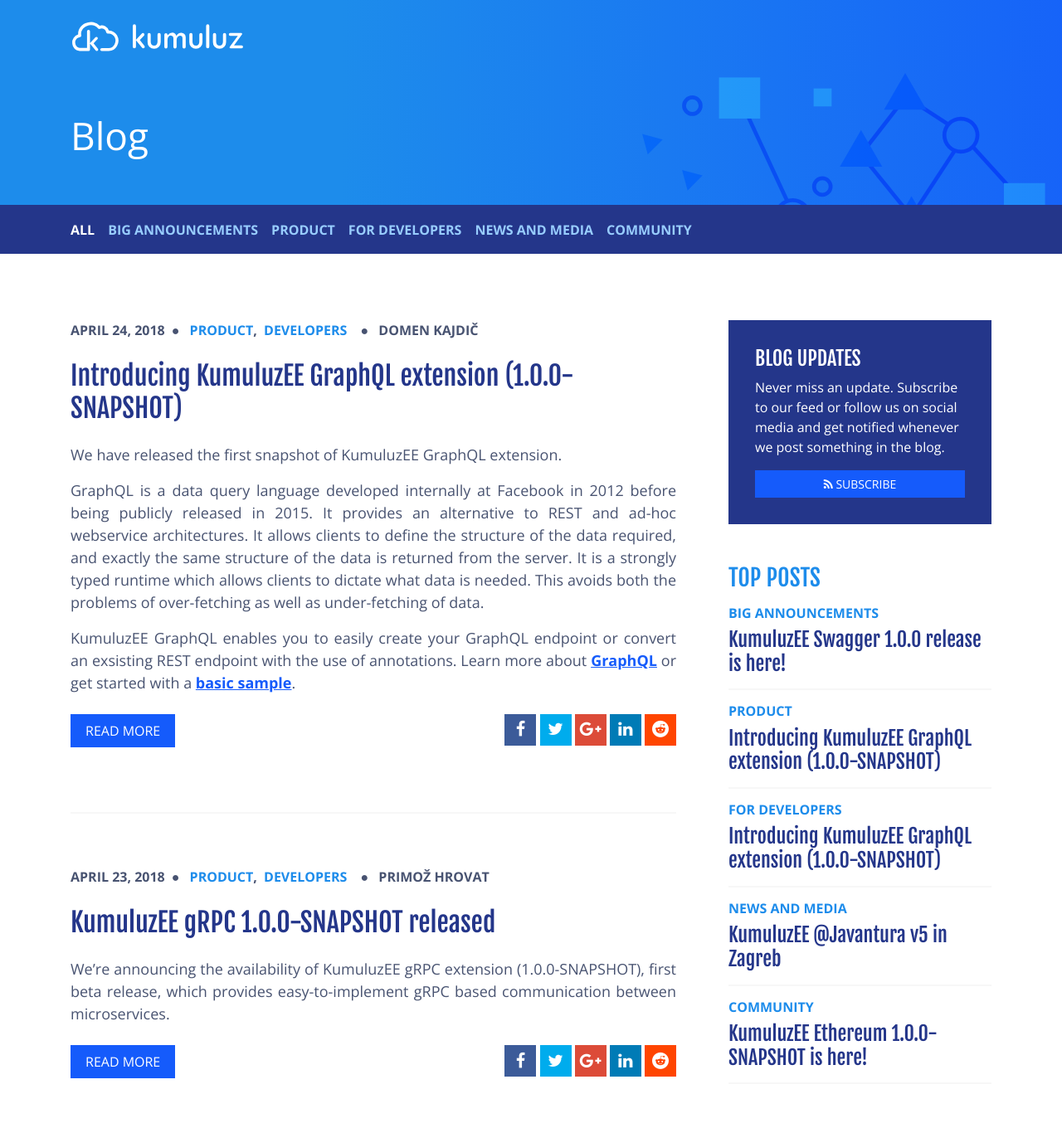
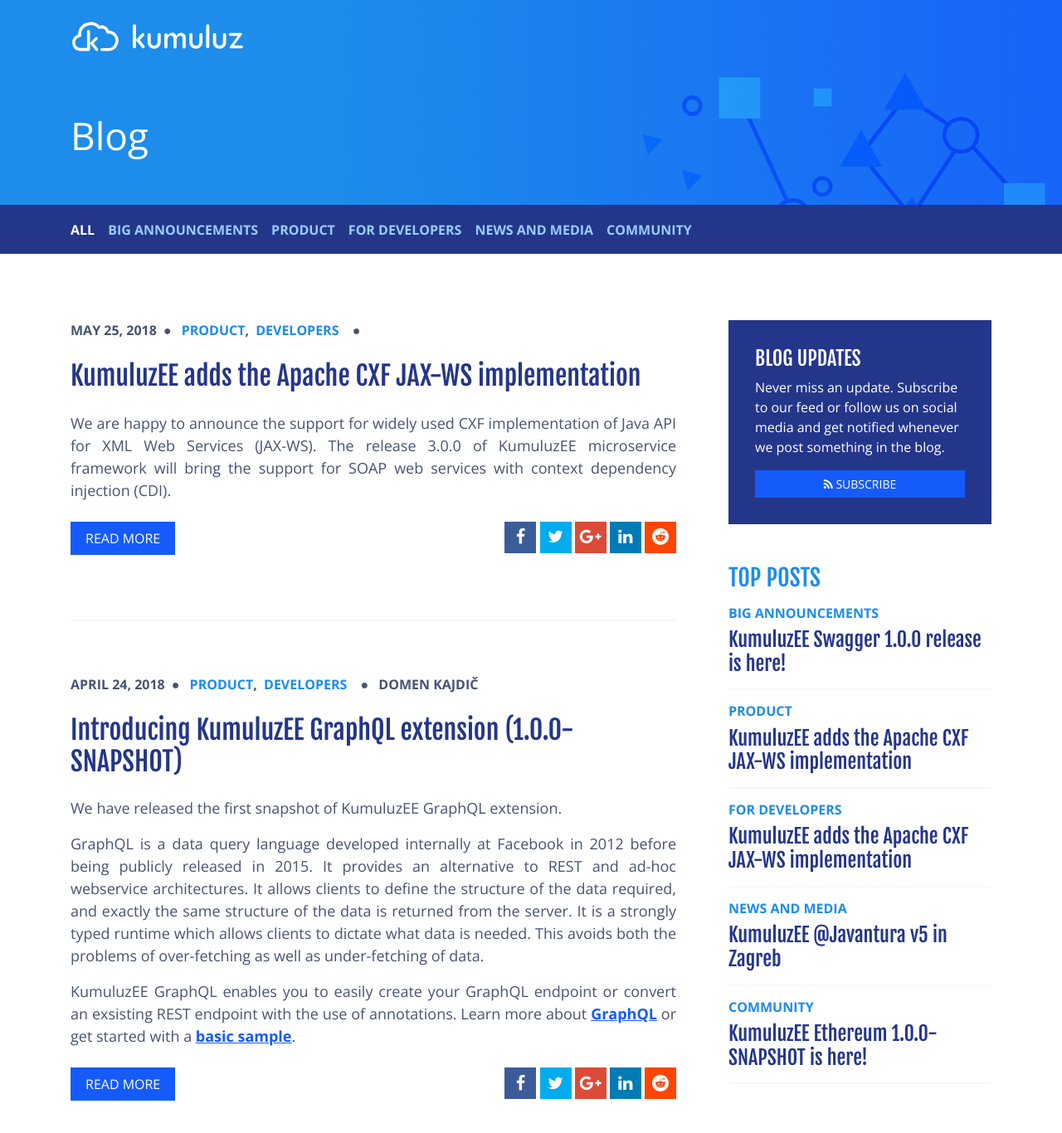
Before and after one commit to kumuluz/blog.sunesis.si, a Jekyll site: the page built from index.html, in a window 1280 px wide and 1400 px high. Shown: the top 1366 px of the window at 83% size. Built offline with Jekyll 4.4.1, drawn with Linux system fonts in a browser that asks for light colours.

Commit message:
added CXF blog post

```diff
--- a/_data/authors.yml
+++ b/_data/authors.yml
@@ -46,7 +46,6 @@
     gravatar: b034bd319071ce601d8c334090fd13cc
     email: jan.meznaric@cloud.si
     github: jmezna
-    twitter: JanMeznaric
 matijaklj:
     name: Matija Kljun
     email: matija.kljun@cloud.si
@@ -73,3 +72,7 @@
     name: Domen Kajdič
     email: domen.kajdic@cloud.si
     github: evader1337
+gregorp:
+    name: Gregor Poročnik
+    email: gpor@icloud.com
+    github: gpor89
--- /dev/null
+++ b/_posts/2018-05-25-jax-ws-cxf-support.markdown
@@ -0,0 +1,18 @@
+---
+layout: post
+title:  "KumuluzEE adds the Apache CXF JAX-WS implementation"
+date:   2018-05-25
+author: gpor89
+categories: [Product, Developers]
+tags: [KumuluzEE, Java EE, JAX-WS, Microservices]
+---
+
+We are happy to announce the support for widely used CXF implementation of Java API for XML Web Services (JAX-WS). The release 3.0.0 of KumuluzEE microservice framework will bring the support for SOAP web services with context dependency injection (CDI).
+
+<!--more-->
+
+The JAX-WS CDI component uses the convention over configuration software design paradigm, therefore no need for any custom configuration files. It is required for the web service java implementation classes to contain a @Webservice annotation to register web service endpoints automatically.
+
+The component supports stateless soap endpoint development with top-down (WSDL first) or bottom-up (Java code first) approach. Best practices are shown in [KumuluzEE sample](https://github.com/kumuluz/kumuluzee-samples/tree/master/jax-ws/jax-ws-cxf).
+
+More details at [KumuluzEE JAX-WS CXF sample](https://github.com/kumuluz/kumuluzee-samples/tree/master/jax-ws/jax-ws-cxf).
```
